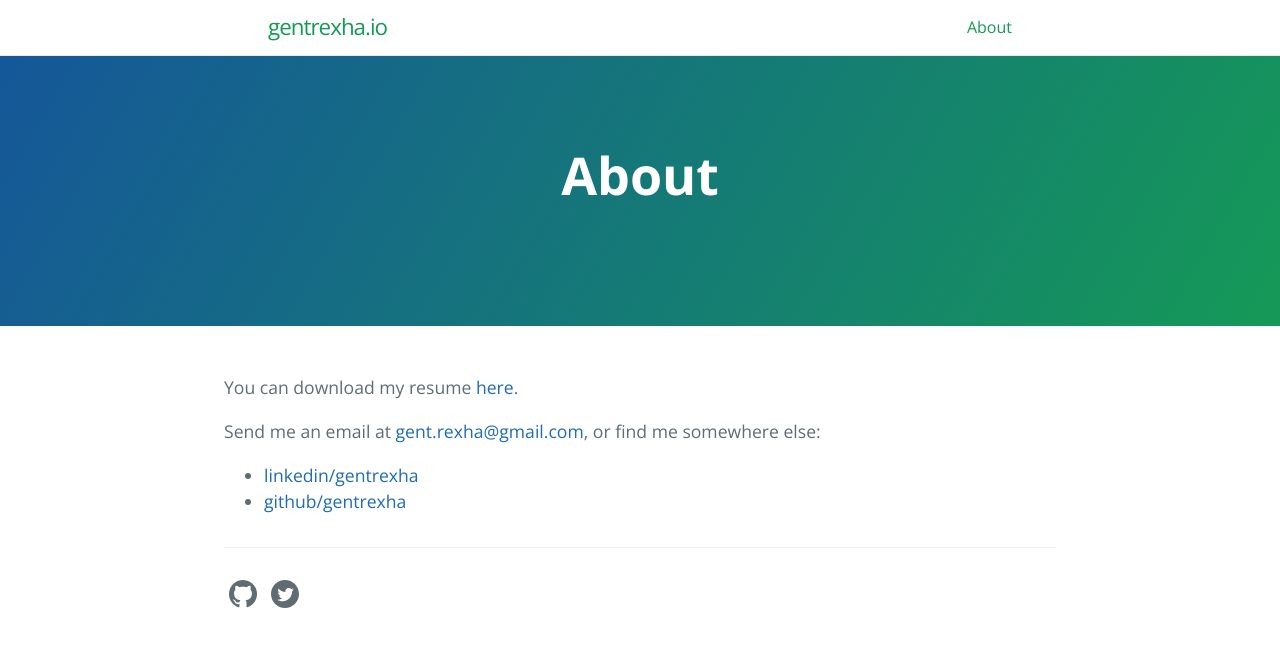
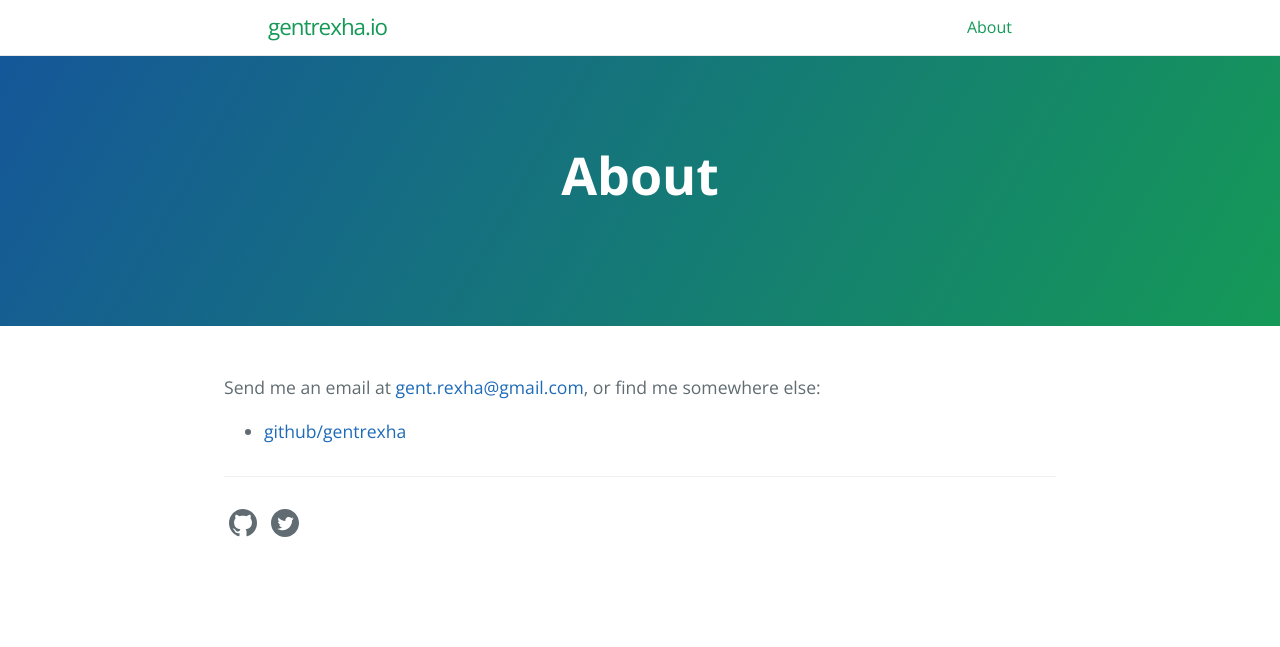
Before and after one commit to gentrexha/gentrexha.github.io, a Jekyll site: the page built from about.md, in a window 1280 px wide. Shown: the top 647 px of the page. Built offline with Jekyll 4.4.1, drawn with Linux system fonts in a browser that asks for light colours.

Commit message:
Update about.md

```diff
--- a/about.md
+++ b/about.md
@@ -3,8 +3,5 @@ layout: page
 title: About
 permalink: /about/
 ---
-You can download my resume [here](https://drive.google.com/uc?export=download&id=1y9nJ_NlxJ8KIpb4zzHhJ3L2OjdOItLvq).
-
 Send me an email at [gent.rexha@gmail.com](mailto:gent.rexha@gmail.com), or find me somewhere else:
-- [linkedin/gentrexha](https://www.linkedin.com/in/gentrexha/)
 - [github/gentrexha](https://github.com/gentrexha)
```
